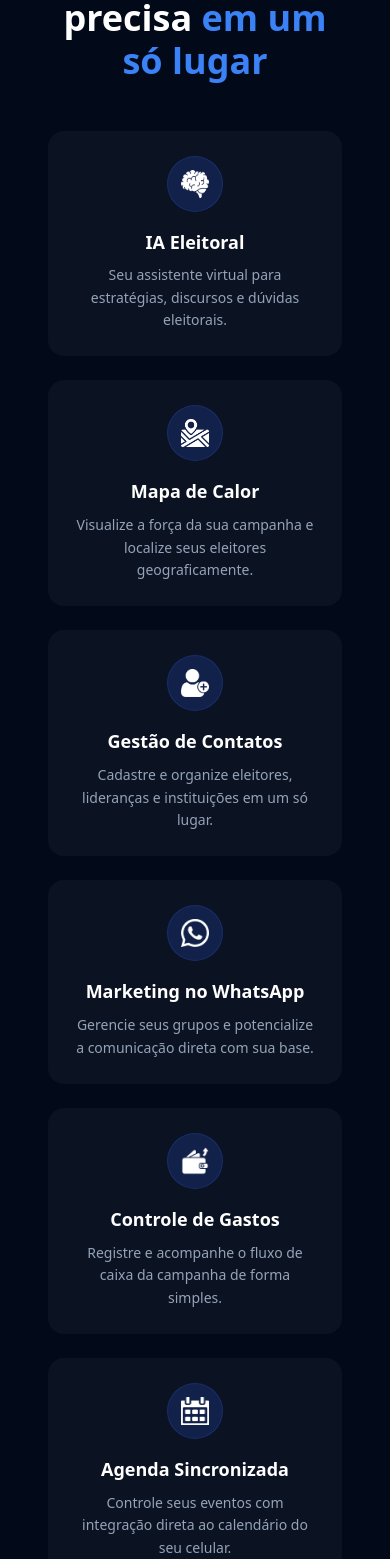
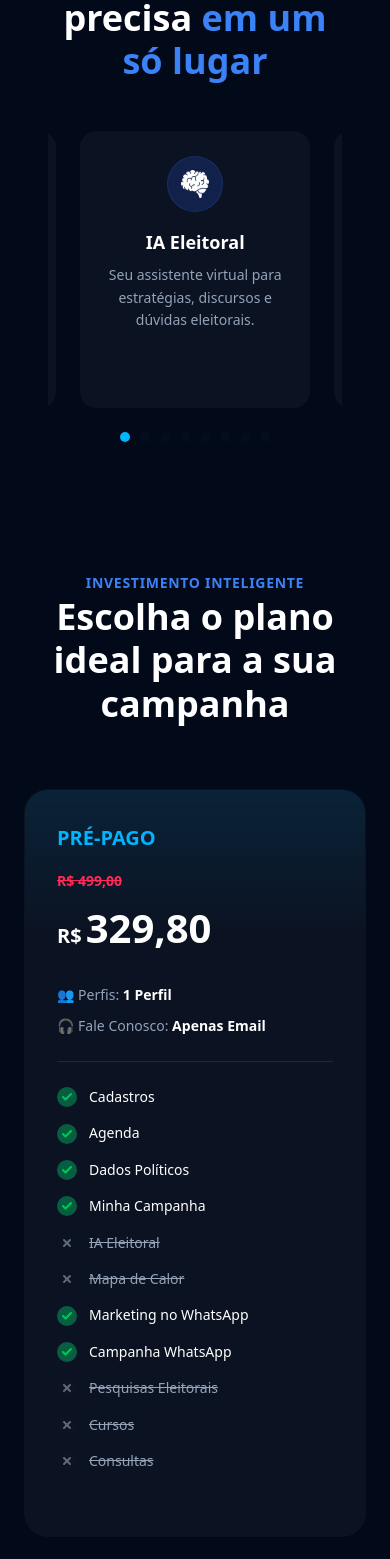
Before and after one commit to InfinixATLab/nix-web, a Next.js app: page / in a window 390 px wide. Shown: the part 2580-4139 px from the top of the page. Built offline with nearby package versions, Linux system fonts and the light colour scheme.

Commit message:
[0kAjboqY] - [feat] implement responsive carousel for Features and Pricing sections

```diff
--- a/components/features/FeatureCard/FeatureCard.module.css
+++ b/components/features/FeatureCard/FeatureCard.module.css
@@ -9,6 +9,7 @@
     text-align: center;
     cursor: pointer;
     transition: all 0.2s ease;
+    height: 100%;
 }
 
 .card:hover {
--- a/components/features/FeaturesGrid/FeaturesGrid.module.css
+++ b/components/features/FeaturesGrid/FeaturesGrid.module.css
@@ -17,8 +17,65 @@
     color: var(--primary-color-highlight);
 }
 
+/* Grid layout for desktop */
 .grid {
     display: grid;
     grid-template-columns: repeat(auto-fit, minmax(250px, 1fr));
     gap: 1.5rem;
 }
+
+/* Embla carousel layout for mobile */
+.emblaViewport {
+    display: none;
+}
+
+.dots {
+    display: none;
+}
+
+@media (max-width: 768px) {
+    .grid {
+        display: none;
+    }
+
+    .emblaViewport {
+        display: block;
+        overflow: hidden;
+        width: 100%;
+    }
+
+    .emblaContainer {
+        display: flex;
+        margin-left: -1.5rem;
+        align-items: stretch; /* Ensures all slides have the same height */
+    }
+
+    .emblaSlide {
+        position: relative;
+        flex: 0 0 80%;
+        padding-left: 1.5rem;
+        display: flex; /* Makes the card inside fill the height */
+    }
+
+    .dots {
+        display: flex;
+        justify-content: center;
+        padding-top: 1.5rem;
+    }
+
+    .dot {
+        background-color: var(--button-color-to-disabled);
+        border: none;
+        width: 10px;
+        height: 10px;
+        border-radius: 50%;
+        margin: 0 5px;
+        padding: 0;
+        cursor: pointer;
+        transition: background-color 0.2s;
+    }
+
+    .dotSelected {
+        background-color: var(--button-shadow);
+    }
+}
--- a/components/features/FeaturesGrid/FeaturesGrid.tsx
+++ b/components/features/FeaturesGrid/FeaturesGrid.tsx
@@ -1,17 +1,33 @@
 "use client";
-import { useState } from 'react';
+import React, { useState, useEffect, useCallback } from 'react';
+import useEmblaCarousel from 'embla-carousel-react';
 import { Feature } from '../features.types';
 import FeatureCard from '../FeatureCard/FeatureCard';
-import {featuresData} from "../featuresData";
+import { featuresData } from "../featuresData";
 import styles from './FeaturesGrid.module.css';
 
 export default function FeaturesGrid() {
-  const [selectedFeature, setSelectedFeature] = useState<Feature | null>(null);
+  const [emblaRef, emblaApi] = useEmblaCarousel({ loop: true });
+  const [scrollSnaps, setScrollSnaps] = useState<number[]>([]);
+  const [selectedIndex, setSelectedIndex] = useState(0);
+
+  const scrollTo = useCallback((index: number) => emblaApi && emblaApi.scrollTo(index), [emblaApi]);
+
+  const onSelect = useCallback(() => {
+    if (!emblaApi) return;
+    setSelectedIndex(emblaApi.selectedScrollSnap());
+  }, [emblaApi, setSelectedIndex]);
+
+  useEffect(() => {
+    if (!emblaApi) return;
+    setScrollSnaps(emblaApi.scrollSnapList());
+    emblaApi.on('select', onSelect);
+    onSelect();
+  }, [emblaApi, onSelect]);
 
   return (
     <section className={styles.section} id="recursos">
       <div className="container">
-
         <div className={styles.header}>
           <span className="section-subtitle">Recursos Poderosos</span>
           <h2 className={`${styles.title} section-title`}>
@@ -20,16 +36,41 @@ export default function FeaturesGrid() {
           </h2>
         </div>
 
+        {/* Grid for Desktop */}
         <div className={styles.grid}>
           {featuresData.map((feature) => (
             <FeatureCard
               key={feature.id}
               feature={feature}
-              isActive={selectedFeature?.id === feature.id}
+              isActive={false}
             />
           ))}
         </div>
 
+        {/* Carousel for Mobile */}
+        <div className={styles.emblaViewport} ref={emblaRef}>
+          <div className={styles.emblaContainer}>
+            {featuresData.map((feature) => (
+              <div className={styles.emblaSlide} key={feature.id}>
+                <FeatureCard
+                  feature={feature}
+                  isActive={false}
+                />
+              </div>
+            ))}
+          </div>
+        </div>
+
+        <div className={styles.dots}>
+          {scrollSnaps.map((_, index) => (
+            <button
+              key={index}
+              onClick={() => scrollTo(index)}
+              className={`${styles.dot} ${index === selectedIndex ? styles.dotSelected : ''}`}
+              aria-label={`Ir para o recurso ${index + 1}`}
+            />
+          ))}
+        </div>
       </div>
     </section>
   );
--- a/components/pricing/Pricing.module.css
+++ b/components/pricing/Pricing.module.css
@@ -31,25 +31,39 @@
     position: relative;
     max-width: 1020px;
     margin: 0 auto;
-    display: flex;
-    align-items: center;
 }
 
-.carousel {
-    display: flex;
-    gap: 1.5rem;
-    overflow-x: auto;
-    scroll-behavior: smooth;
-    scroll-snap-type: x mandatory;
-    scrollbar-width: none;
-    -ms-overflow-style: none;
-    padding: 1rem 0;
+/* Embla Styles */
+.emblaViewport {
+    overflow: hidden;
     width: 100%;
 }
 
-.carousel::-webkit-scrollbar {
-    display: none;
+.emblaContainer {
+    display: flex;
+    /* Espaçamento entre os slides */
+    margin-left: -1.5rem;
 }
+
+.emblaSlide {
+    position: relative;
+    /* 3 slides visíveis por padrão */
+    flex: 0 0 33.333%;
+    padding-left: 1.5rem;
+}
+
+@media (max-width: 992px) {
+    .emblaSlide {
+        flex: 0 0 50%; /* 2 slides em telas médias */
+    }
+}
+
+@media (max-width: 640px) {
+    .emblaSlide {
+        flex: 0 0 100%; /* 1 slide em telas pequenas */
+    }
+}
+
 
 .navButton {
     position: absolute;
@@ -90,14 +104,13 @@
 }
 
 .card {
-    flex: 0 0 320px;
-    scroll-snap-align: center;
     background: var(--background-card);
     border: 1px solid transparent;
     border-radius: 1.5rem;
     padding: 2rem;
     display: flex;
     flex-direction: column;
+    height: 100%; /* Garante que todos os cards tenham a mesma altura */
     backdrop-filter: blur(12px);
     -webkit-backdrop-filter: blur(12px);
     transition: transform 0.3s ease, border-color 0.3s ease;
@@ -232,20 +245,24 @@
     text-decoration: line-through;
 }
 
-.subscribeBtn {
-    background: linear-gradient(90deg, var(--button-shadow) 0%, var(--primary-color) 100%);
-    color: var(--text-color);
-    border: none;
-    padding: 1rem;
-    border-radius: 0.75rem;
-    font-weight: 800;
-    font-size: 1rem;
-    cursor: pointer;
-    transition: opacity 0.2s;
-    width: 100%;
-    text-align: center;
+.dots {
+    display: flex;
+    justify-content: center;
+    padding-top: 1.5rem;
 }
 
-.subscribeBtn:hover {
-    opacity: 0.9;
+.dot {
+    background-color: var(--button-color-to-disabled);
+    border: none;
+    width: 10px;
+    height: 10px;
+    border-radius: 50%;
+    margin: 0 5px;
+    padding: 0;
+    cursor: pointer;
+    transition: background-color 0.2s;
 }
+
+.dotSelected {
+    background-color: var(--button-shadow);
+}
--- a/components/pricing/Pricing.tsx
+++ b/components/pricing/Pricing.tsx
@@ -1,22 +1,36 @@
 "use client";
-import { useRef } from 'react';
+import React, { useState, useEffect, useCallback } from 'react';
+import useEmblaCarousel from 'embla-carousel-react';
 import { Check, X, ChevronLeft, ChevronRight } from 'lucide-react';
 import styles from './Pricing.module.css';
 import { PLANS, PLAN_FEATURES_MAP } from './plansData';
 
 export default function Pricing() {
-    const carouselRef = useRef<HTMLDivElement>(null);
+  const [emblaRef, emblaApi] = useEmblaCarousel({ loop: true });
+  const [scrollSnaps, setScrollSnaps] = useState<number[]>([]);
+  const [selectedIndex, setSelectedIndex] = useState(0);
 
-    const scroll = (direction: 'left' | 'right') => {
-        if (carouselRef.current) {
-            // A largura do container inteiro dita o tamanho do "salto"
-            const scrollAmount = carouselRef.current.clientWidth;
-            carouselRef.current.scrollBy({
-                left: direction === 'left' ? -scrollAmount : scrollAmount,
-                behavior: 'smooth'
-            });
-        }
-    };
+  const scrollTo = useCallback((index: number) => emblaApi && emblaApi.scrollTo(index), [emblaApi]);
+
+  const onSelect = useCallback(() => {
+    if (!emblaApi) return;
+    setSelectedIndex(emblaApi.selectedScrollSnap());
+  }, [emblaApi, setSelectedIndex]);
+
+  useEffect(() => {
+    if (!emblaApi) return;
+    setScrollSnaps(emblaApi.scrollSnapList());
+    emblaApi.on('select', onSelect);
+    onSelect();
+  }, [emblaApi, onSelect]);
+
+  const scrollPrev = useCallback(() => {
+    if (emblaApi) emblaApi.scrollPrev();
+  }, [emblaApi]);
+
+  const scrollNext = useCallback(() => {
+    if (emblaApi) emblaApi.scrollNext();
+  }, [emblaApi]);
 
   return (
     <section className={styles.section} id="planos">
@@ -28,22 +42,21 @@ export default function Pricing() {
       </div>
 
       <div className={styles.carouselWrapper}>
-                {/* Botão Esquerdo */}
         <button
           className={`${styles.navButton} ${styles.navButtonLeft}`}
-                    onClick={() => scroll('left')}
-                    aria-label="Ver planos anteriores"
+          onClick={scrollPrev}
+          aria-label="Ver plano anterior"
         >
           <ChevronLeft size={24} />
         </button>
 
-                {/* Carrossel */}
-                <div className={styles.carousel} ref={carouselRef}>
+        <div className={styles.emblaViewport} ref={emblaRef}>
+          <div className={styles.emblaContainer}>
             {PLANS.map((plan, index) => (
-                        <div key={index} className={styles.card}>
+              <div className={styles.emblaSlide} key={index}>
+                <div className={styles.card}>
                   <div className={styles.cardContent}>
                     <h3 className={styles.planName}>{plan.name}</h3>
-
                     <div className={styles.priceContainer}>
                       {plan.oldPrice && (
                         <div className={styles.oldPrice}>R$ {plan.oldPrice}</div>
@@ -54,7 +67,6 @@ export default function Pricing() {
                         <span className={styles.priceMonth}>{plan.name === 'Pré-Pago' ? '' : '/mês'}</span>
                       </div>
                     </div>
-
                     <div className={styles.specialFeatures}>
                       <div className={styles.specialFeatureText}>
                         👥 Perfis: <span className={styles.highlight}>{plan.profiles}</span>
@@ -63,7 +75,6 @@ export default function Pricing() {
                         🎧 Fale Conosco: <span className={styles.highlight}>{plan.support}</span>
                       </div>
                     </div>
-
                     <div className={styles.featuresList}>
                       {PLAN_FEATURES_MAP.map((feat) => {
                         const hasFeature = plan.features[feat.key as keyof typeof plan.features];
@@ -85,17 +96,29 @@ export default function Pricing() {
                     </div>
                   </div>
                 </div>
+              </div>
             ))}
           </div>
+        </div>
 
-                {/* Botão Direito */}
         <button
           className={`${styles.navButton} ${styles.navButtonRight}`}
-                    onClick={() => scroll('right')}
-                    aria-label="Ver próximos planos"
+          onClick={scrollNext}
+          aria-label="Ver próximo plano"
         >
           <ChevronRight size={24} />
         </button>
+
+        <div className={styles.dots}>
+          {scrollSnaps.map((_, index) => (
+            <button
+              key={index}
+              onClick={() => scrollTo(index)}
+              className={`${styles.dot} ${index === selectedIndex ? styles.dotSelected : ''}`}
+              aria-label={`Ir para o plano ${index + 1}`}
+            />
+          ))}
+        </div>
       </div>
     </section>
   );
--- a/package.json
+++ b/package.json
@@ -11,6 +11,7 @@
   "dependencies": {
     "@base-ui/react": "^1.5.0",
     "@radix-ui/react-navigation-menu": "^1.2.14",
+    "embla-carousel-react": "^8.6.0",
     "lucide-react": "^1.16.0",
     "next": "16.2.6",
     "react": "19.2.4",
```
Also changed, not shown: 1 other file (tests, documents, lock files or other folders). Lines whose indentation alone changed are shown as unchanged.
